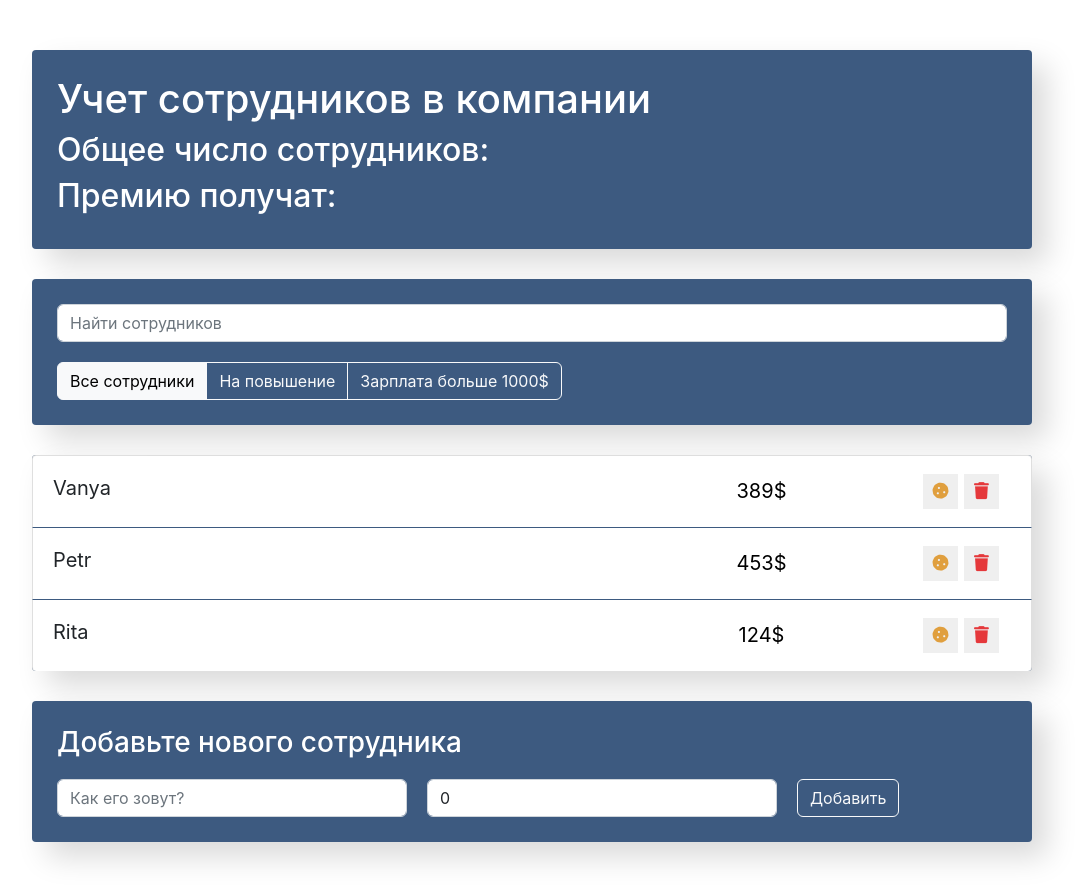
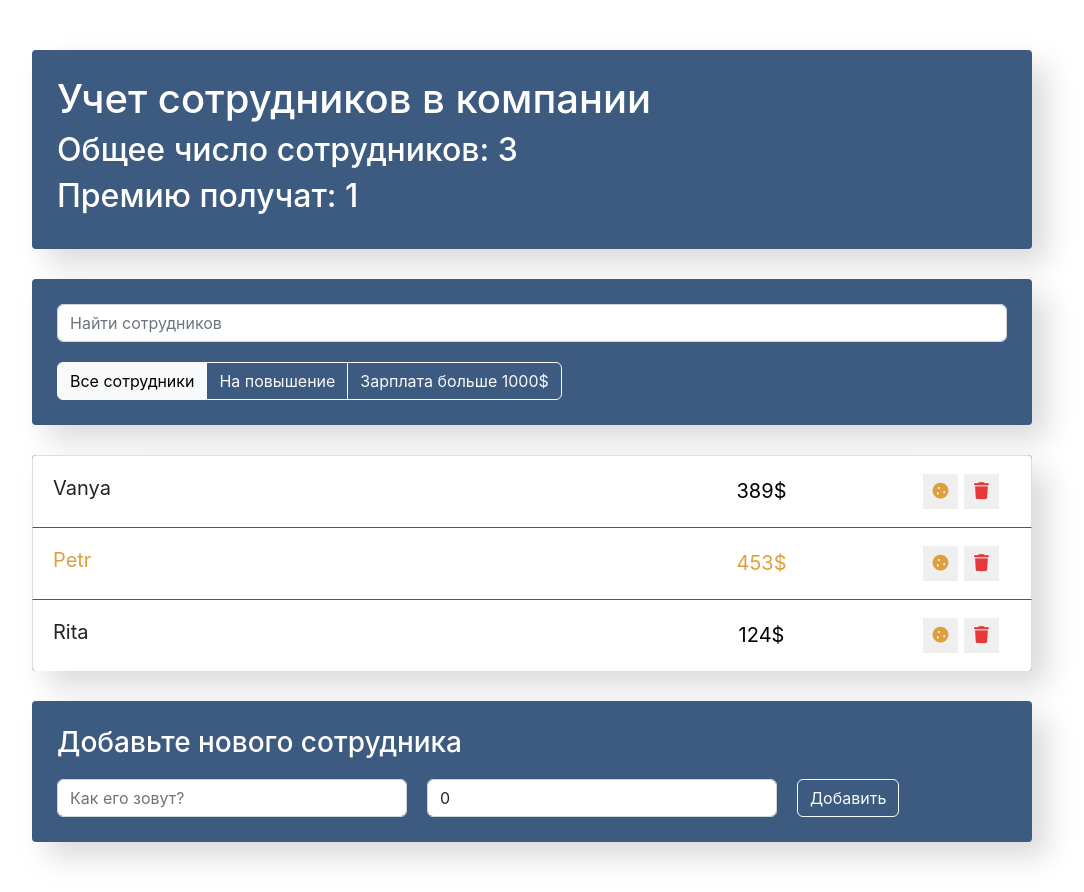
Before and after one commit to millisabel/udemy-react, a React (Create React App) app: page / in a window 1280 px wide. Shown: the whole page, without its empty margins (108-1192 px from the left). Built offline with nearby package versions, Linux system fonts and the light colour scheme.

Commit message:
update: update function for deleted and added item

```diff
--- a/src/components/app-info/app-info.js
+++ b/src/components/app-info/app-info.js
@@ -1,11 +1,11 @@
 import './app-info.css';
 
-const AppInfo = () => {
+const AppInfo = ({increase, employees}) => {
     return (
         <div className='app-info'>
             <h1>Учет сотрудников в компании</h1>
-            <h2>Общее число сотрудников: </h2>
-            <h2>Премию получат: </h2>
+            <h2>Общее число сотрудников: {employees}</h2>
+            <h2>Премию получат: {increase}</h2>
         </div>
     );
 };
--- a/src/components/app/App.js
+++ b/src/components/app/App.js
@@ -13,9 +13,9 @@ class App extends Component{
         super(props);
         this.state = {
             data: [
-                {name: 'Vanya', salary: 389, increase: false, id: 1},
-                {name: 'Petr', salary: 453, increase: true, id: 2},
-                {name: 'Rita', salary: 124, increase: false, id: 3},
+                {name: 'Vanya', salary: 389, increase: false, like: true, id: 1},
+                {name: 'Petr', salary: 453, increase: true, like: false, id: 2},
+                {name: 'Rita', salary: 124, increase: false, like: false, id: 3},
             ],
         }
         this.maxId = 4;
@@ -30,10 +30,14 @@ class App extends Component{
     }
 
     addItem = (name, salary) => {
+        if(!name || !salary){
+            return;
+        }
         const newItem = {
             name,
             salary,
             increase: false,
+            rise: false,
             id: this.maxId++
         }
         this.setState(({data}) => {
@@ -44,10 +48,66 @@ class App extends Component{
         });
     }
 
+    // onToggleIncrease = (id) => {
+
+        // 1 вариант
+
+        // this.setState(({data}) => {
+        //     // const index = data.findIndex(elem => elem.id === id)
+        //     //
+        //     // const old = data[index];
+        //     // const newItem = {...old, increase: !old.increase};
+        //     // const newArr = [...data.slice(0, index), newItem, ...data.slice(index + 1)];
+        //     //
+        //     // return{
+        //     //     data: newArr,
+        //     // }
+        // })
+
+        // 2 вариант
+
+        // this.setState(({data}) => ({
+        //     data: data.map(item => {
+        //         if(item.id === id){
+        //             return {...item, increase: !item.increase}
+        //         }
+        //         return item;
+        //     })
+        // }))
+    // }
+
+    onToggleIRise = (id) => {
+        this.setState(({data}) => ({
+            data: data.map(item => {
+                if(item.id === id){
+                    return {...item, like: !item.like}
+                }
+                return item;
+            })
+        }))
+    }
+
+    onToggleProp = (id, prop) => {
+        this.setState(({data}) => ({
+            data: data.map(item => {
+                if(item.id === id){
+                    return {...item, [prop]: !item[prop]}
+                }
+                return item;
+            })
+        }))
+    }
+
     render() {
+        const employees = this.state.data.length;
+        const increase = this.state.data.filter(item => item.increase).length;
+
         return (
             <div className="app">
-                <AppInfo/>
+                <AppInfo
+                    employees = {employees}
+                    increase = {increase}
+                />
                 <div className="search-panel">
                     <SearchPanel/>
                     <AppFilter/>
@@ -55,6 +115,7 @@ class App extends Component{
                 <EmployersList
                     data = {this.state.data}
                     onDelete={this.deleteItem}
+                    onToggleProp = {this.onToggleProp}
                 />
                 <EmployersAddForm
                     onAdd = {this.addItem}
--- a/src/components/employers-list-item/employers-list-item.js
+++ b/src/components/employers-list-item/employers-list-item.js
@@ -1,56 +1,34 @@
-import {Component} from "react";
 import './employers-list-item.css';
 
-class EmployersListItem extends Component {
-    constructor(props){
-        super(props);
-        this.state = {
-            increase: false,
-            like: false
-        }
-    }
-
-    onIncrease = () => {
-        this.setState(({increase}) => ({
-            increase: !increase
-        }))
-    }
-
-    onLike = () => {
-        this.setState(({like}) => ({
-            like: !like
-        }))
-    }
-
-    render(){
-        const {name, salary, onDelete} = this.props;
-        const {increase, like} = this.state;
+const EmployersListItem = (props) => {
+    const {name, salary, onDelete, onToggleProp, increase, rise} = props;
 
     let classNames = "list-group-item d-flex justify-content-between";
-        if(increase){
+    if (increase) {
         classNames += ' increase';
     }
 
-        if(like){
+    if (rise) {
         classNames += ' like';
     }
 
     return (
         <li className={classNames}>
                 <span className="list-group-item-label"
-                      onClick={this.onLike}>{name}</span>
+                      onClick={onToggleProp} data-toggle='rise'>{name}</span>
             <input type="text" className="list-group-item-input" defaultValue={salary + '$'}/>
             <div className='d-flex justify-content-center align-items-center'>
                 <button type="button"
                         className="btn-cookie btn-sm "
-                            onClick={this.onIncrease}
+                        onClick={onToggleProp}
+                        data-toggle='increase'
                 >
                     <i className="fas fa-cookie"/>
                 </button>
 
                 <button type="button"
                         className="btn-trash btn-sm "
-                            onClick={this.props.onDelete}>
+                        onClick={onDelete}>
                     <i className="fas fa-trash"/>
                 </button>
                 <i className="fas fa-star"/>
@@ -58,6 +36,5 @@ class EmployersListItem extends Component {
         </li>
     );
 }
-}
 
 export default EmployersListItem;
--- a/src/components/employers-list/employers-list.js
+++ b/src/components/employers-list/employers-list.js
@@ -1,7 +1,7 @@
 import EmployersListItem from "../employers-list-item/employers-list-item";
 import './employers-list.css';
 
-const EmployersList = ({data, onDelete}) => {
+const EmployersList = ({data, onDelete, onToggleProp}) => {
     const items = data.map((item) => {
         const {id, ...itemProps} = item;
         return(
@@ -10,6 +10,7 @@ const EmployersList = ({data, onDelete}) => {
                 key={id}
                 {...itemProps}
                 onDelete ={() => onDelete(id)}
+                onToggleProp ={(e) => onToggleProp(id, e.currentTarget.getAttribute('data-toggle'))}
             />
     )
     })
```
Lines whose indentation alone changed are shown as unchanged.
